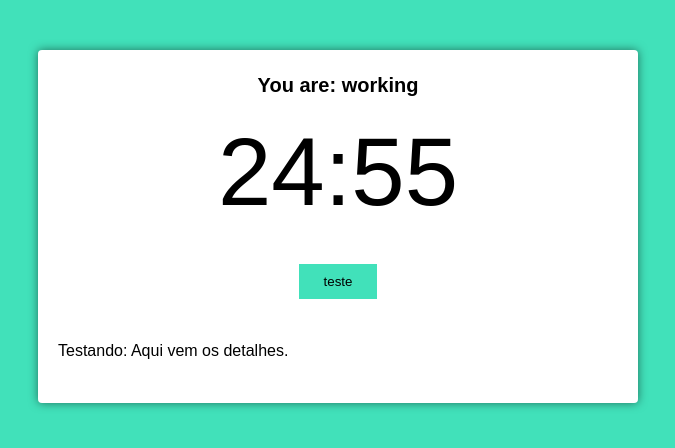
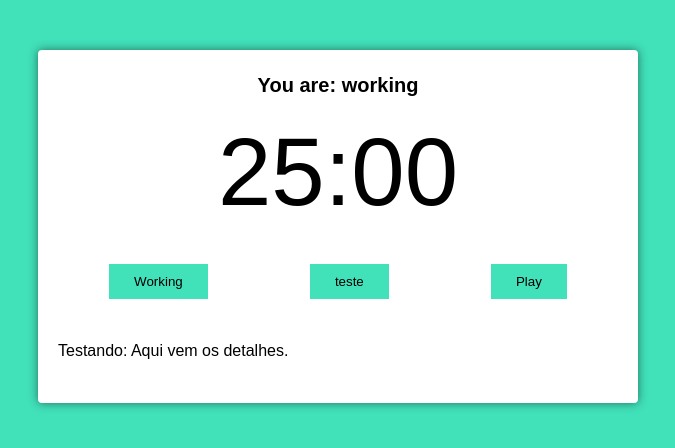
Before and after one commit to leojosants/udemy_curso_de_javascript_e_typescript_do_basico_ao_avancado_secao_27, a React (Create React App) app in the folder my-app/: page / in a window 1280 px wide. Shown: the top 448 px of the page, without its empty margins (302-977 px from the left). Built offline with nearby package versions, Linux system fonts and the light colour scheme; the HTML template or start-up script is replaced by a standard one.

Commit message:
Botão para iniciar o Pomodoro (Working)

```diff
--- a/my-app/src/components/pomodoro-timer.tsx
+++ b/my-app/src/components/pomodoro-timer.tsx
@@ -1,4 +1,4 @@
-import { useState } from 'react';
+import { useState, useEffect } from 'react';
 import { useInterval } from '../hooks/use-interval';
 import { Button } from './button';
 import { Timer } from './timer';
@@ -11,11 +11,26 @@ interface Props {
 }
 
 export function PomodoroTimer(props: Props): JSX.Element {
-    const [mainTime, setMainTime] = useState(props.pomodoroTimer)
+    const [mainTime, setMainTime] = useState(props.pomodoroTimer);
+    const [timeCounting, setTimeCounting] = useState(false);
+    const [working, setWorking] = useState(false);
+
+    useEffect(() => {
+        if (working) document.body.classList.add('working');
+    }, [working]);
+
+    useEffect(() => {
+
+    });
 
     useInterval(() => {
         setMainTime(mainTime - 1);
-    }, 1000);
+    }, timeCounting ? 1000 : null);
+
+    const configureWork = () => {
+        setTimeCounting(true);
+        setWorking(true);
+    };
 
     return (
         <div className='pomodoro'>
@@ -25,8 +40,18 @@ export function PomodoroTimer(props: Props): JSX.Element {
 
             <div className="controls">
                 <Button
+                    text='Working'
+                    onclick={() => configureWork()}
+                ></Button>
+
+                <Button
                     text='teste'
                     onclick={() => console.log('Função onclick sendo chamada')}
+                ></Button>
+
+                <Button
+                    text={timeCounting ? 'Pause' : 'Play'}
+                    onclick={() => setTimeCounting(!timeCounting)}
                 ></Button>
             </div>
 
```
